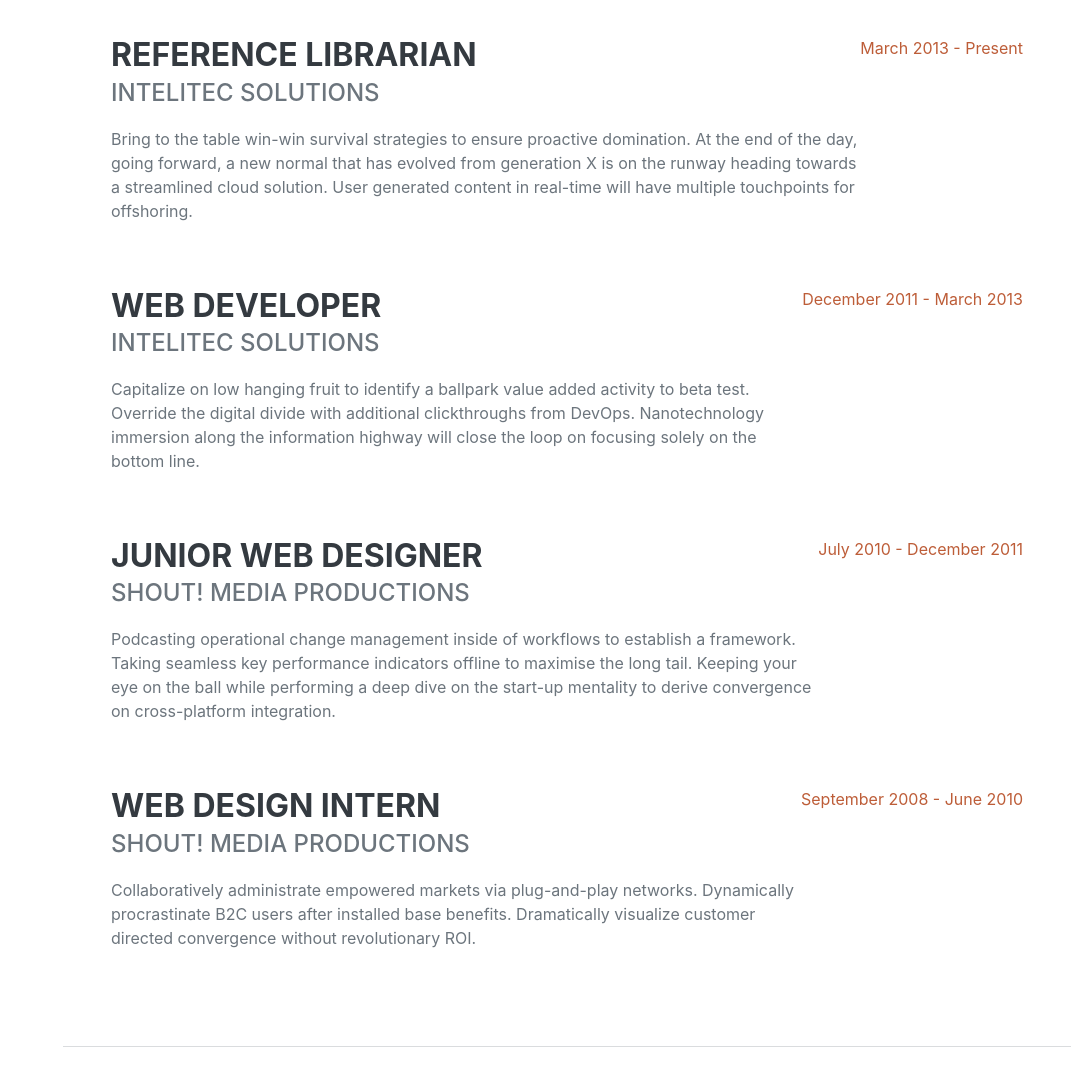
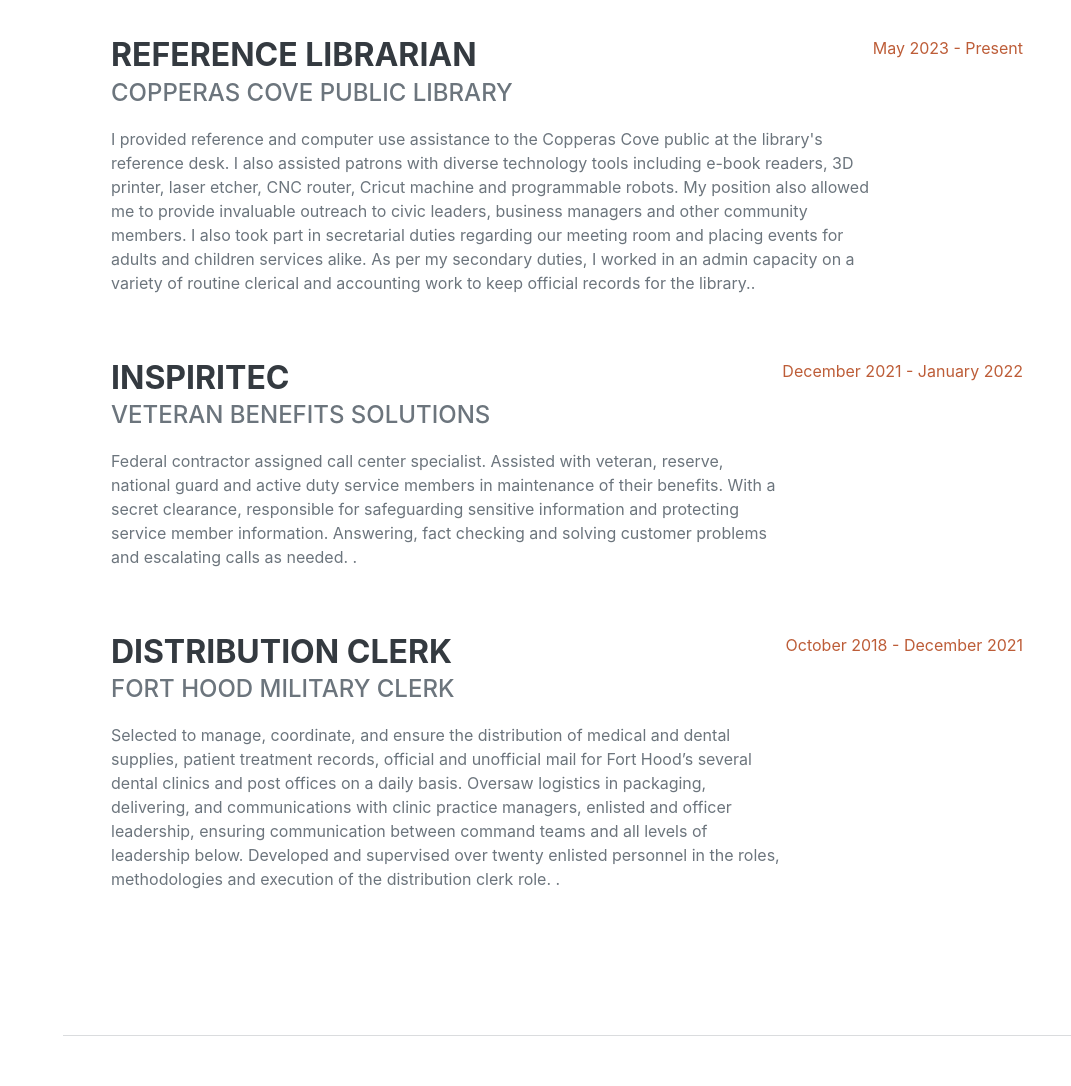
Before and after one commit to juliandenver/juliandenver.github.io, a plain HTML site: page index.html in a window 1280 px wide. Shown: the part 960-2046 px from the top of the page, without its empty margins (209-1280 px from the left). Drawn offline with nearby package versions, Linux system fonts and the light colour scheme; a web font is replaced by a local one.

Commit message:
Update index.html

```diff
--- a/index.html
+++ b/index.html
@@ -70,34 +70,26 @@
                     <div class="d-flex flex-column flex-md-row justify-content-between mb-5">
                         <div class="flex-grow-1">
                             <h3 class="mb-0">Reference Librarian</h3>
-                            <div class="subheading mb-3">Intelitec Solutions</div>
-                            <p>Bring to the table win-win survival strategies to ensure proactive domination. At the end of the day, going forward, a new normal that has evolved from generation X is on the runway heading towards a streamlined cloud solution. User generated content in real-time will have multiple touchpoints for offshoring.</p>
+                            <div class="subheading mb-3">Copperas Cove Public Library</div>
+                            <p>I provided reference and computer use assistance to the Copperas Cove public at the library's reference desk. I also assisted patrons with diverse technology tools including e-book readers, 3D printer, laser etcher, CNC router, Cricut machine and programmable robots. My position also allowed me to provide invaluable outreach to civic leaders, business managers and other community members. I also took part in secretarial duties regarding our meeting room and placing events for adults and children services alike. As per my secondary duties, I worked in an admin capacity on a variety of routine clerical and accounting work to keep official records for the library..</p>
                         </div>
-                        <div class="flex-shrink-0"><span class="text-primary">March 2013 - Present</span></div>
+                        <div class="flex-shrink-0"><span class="text-primary">May 2023 - Present</span></div>
                     </div>
                     <div class="d-flex flex-column flex-md-row justify-content-between mb-5">
                         <div class="flex-grow-1">
-                            <h3 class="mb-0">Web Developer</h3>
-                            <div class="subheading mb-3">Intelitec Solutions</div>
-                            <p>Capitalize on low hanging fruit to identify a ballpark value added activity to beta test. Override the digital divide with additional clickthroughs from DevOps. Nanotechnology immersion along the information highway will close the loop on focusing solely on the bottom line.</p>
+                            <h3 class="mb-0">Inspiritec</h3>
+                            <div class="subheading mb-3">Veteran Benefits Solutions</div>
+                            <p>Federal contractor assigned call center specialist. Assisted with veteran, reserve, national guard and active duty service members in maintenance of their benefits. With a secret clearance, responsible for safeguarding sensitive information and protecting service member information. Answering, fact checking and solving customer problems and escalating calls as needed. .</p>
                         </div>
-                        <div class="flex-shrink-0"><span class="text-primary">December 2011 - March 2013</span></div>
+                        <div class="flex-shrink-0"><span class="text-primary">December 2021 - January 2022</span></div>
                     </div>
                     <div class="d-flex flex-column flex-md-row justify-content-between mb-5">
                         <div class="flex-grow-1">
-                            <h3 class="mb-0">Junior Web Designer</h3>
-                            <div class="subheading mb-3">Shout! Media Productions</div>
-                            <p>Podcasting operational change management inside of workflows to establish a framework. Taking seamless key performance indicators offline to maximise the long tail. Keeping your eye on the ball while performing a deep dive on the start-up mentality to derive convergence on cross-platform integration.</p>
+                            <h3 class="mb-0">Distribution Clerk</h3>
+                            <div class="subheading mb-3">Fort Hood Military Clerk</div>
+                            <p>Selected to manage, coordinate, and ensure the distribution of medical and dental supplies, patient  treatment records, official and unofficial mail for Fort Hood’s several dental clinics and post offices on a daily basis.  Oversaw logistics in packaging, delivering, and communications with clinic practice managers, enlisted and officer  leadership, ensuring communication between command teams and all levels of leadership below. Developed and  supervised over twenty enlisted personnel in the roles, methodologies and execution of the distribution clerk  role.  .</p>
                         </div>
-                        <div class="flex-shrink-0"><span class="text-primary">July 2010 - December 2011</span></div>
-                    </div>
-                    <div class="d-flex flex-column flex-md-row justify-content-between">
-                        <div class="flex-grow-1">
-                            <h3 class="mb-0">Web Design Intern</h3>
-                            <div class="subheading mb-3">Shout! Media Productions</div>
-                            <p>Collaboratively administrate empowered markets via plug-and-play networks. Dynamically procrastinate B2C users after installed base benefits. Dramatically visualize customer directed convergence without revolutionary ROI.</p>
-                        </div>
-                        <div class="flex-shrink-0"><span class="text-primary">September 2008 - June 2010</span></div>
+                        <div class="flex-shrink-0"><span class="text-primary">October 2018 - December 2021</span></div>
                     </div>
                 </div>
             </section>
```
